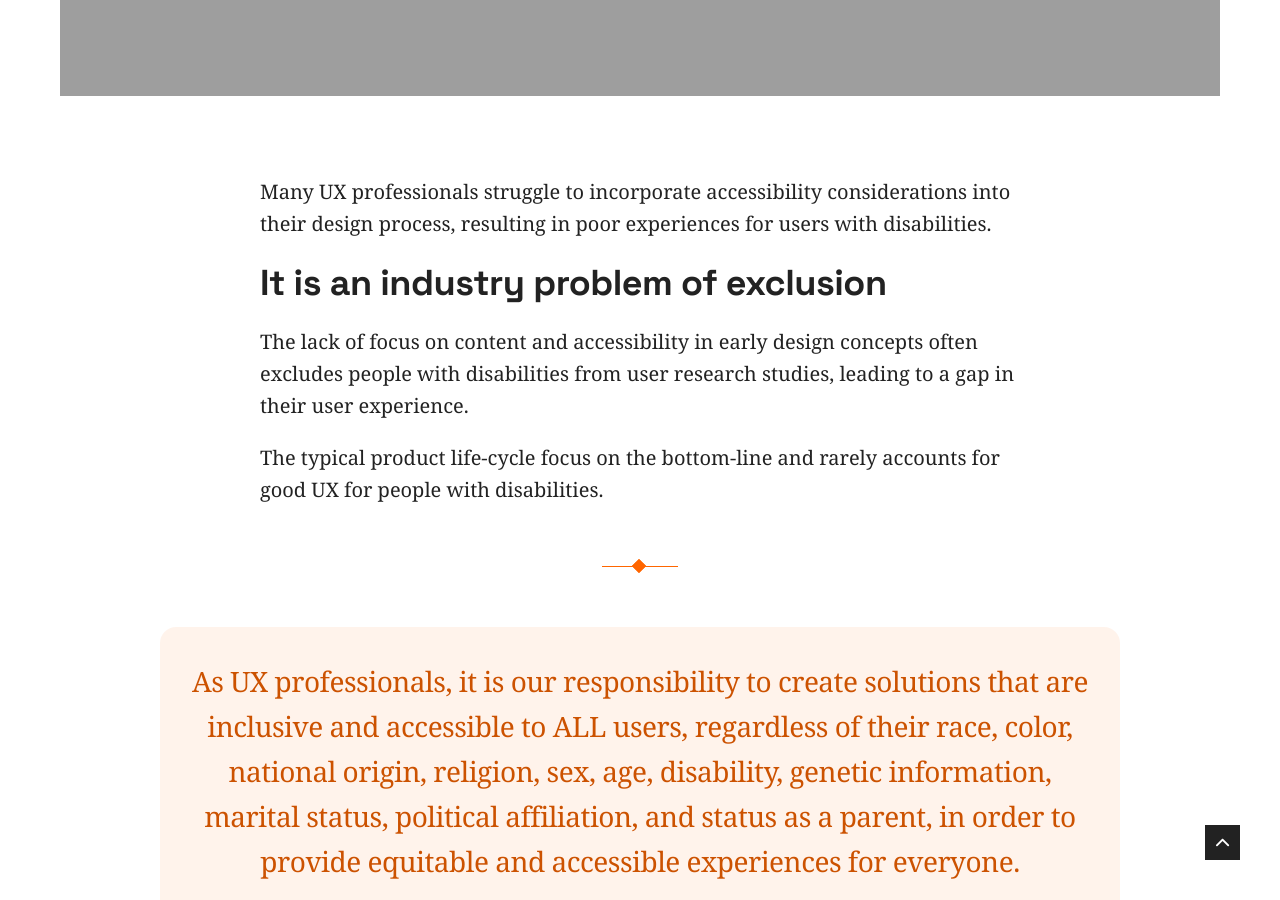
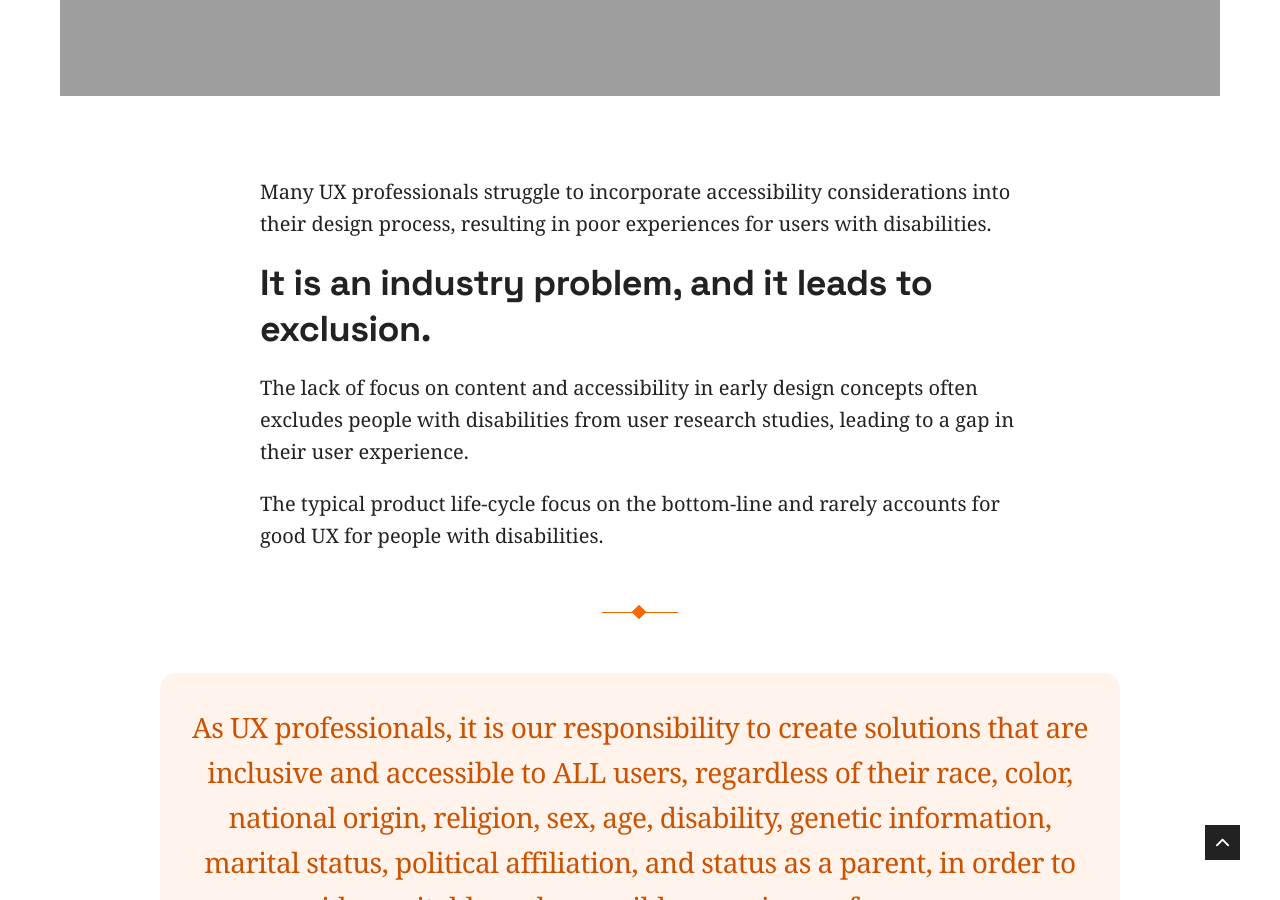
Before and after one commit to mpaiva/blog, a Jekyll site: the page built from _posts/2023-03-03-stop-using-lorem-ipsum.markdown, in a window 1280 px wide and 900 px high, scrolled down 1001 px. Built offline with Jekyll 4.4.1, drawn with Linux system fonts in a browser that asks for light colours; nearby versions of some CDN libraries.

Commit message:
exclusion title

```diff
--- a/_posts/2023-03-03-stop-using-lorem-ipsum.markdown
+++ b/_posts/2023-03-03-stop-using-lorem-ipsum.markdown
@@ -9,7 +9,7 @@ tags:   accessibility content-design content-first design-process prototyping
 
 Many UX professionals struggle to incorporate accessibility considerations into their design process, resulting in poor experiences for users with disabilities.
 
-## It is an industry problem of exclusion
+## It is an industry problem, and it leads to exclusion.
 
 The lack of focus on content and accessibility in early design concepts often excludes people with disabilities from user research studies, leading to a gap in their user experience.
 
```
